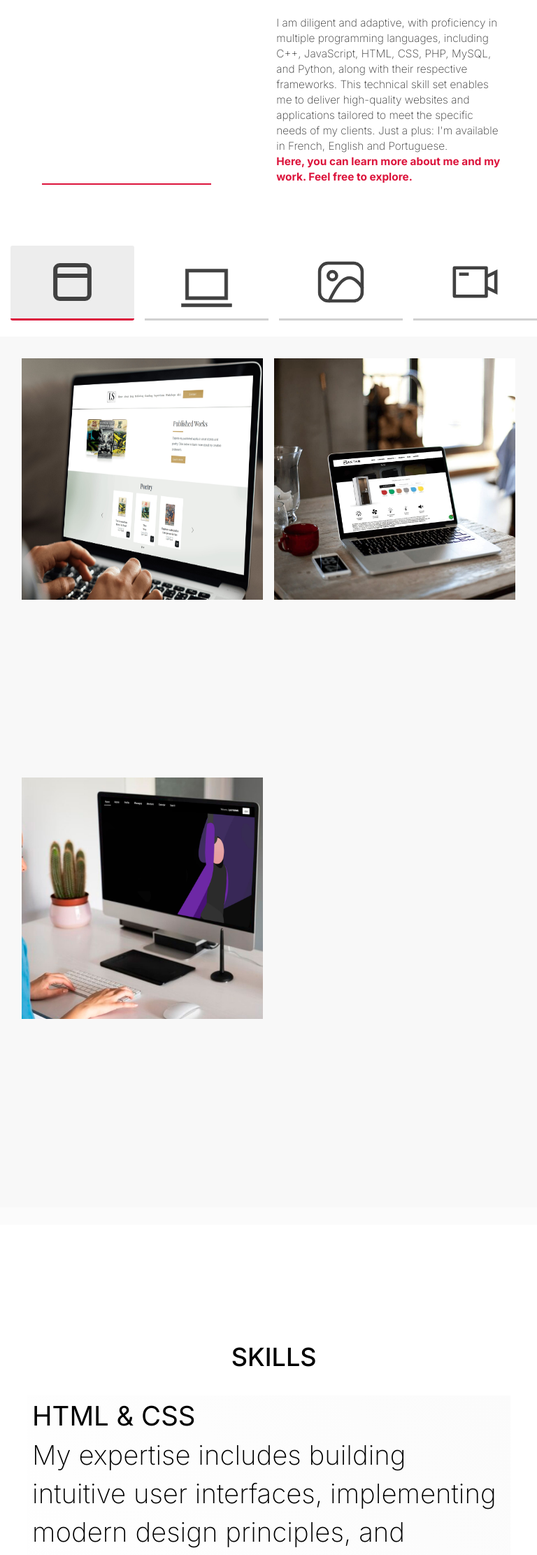
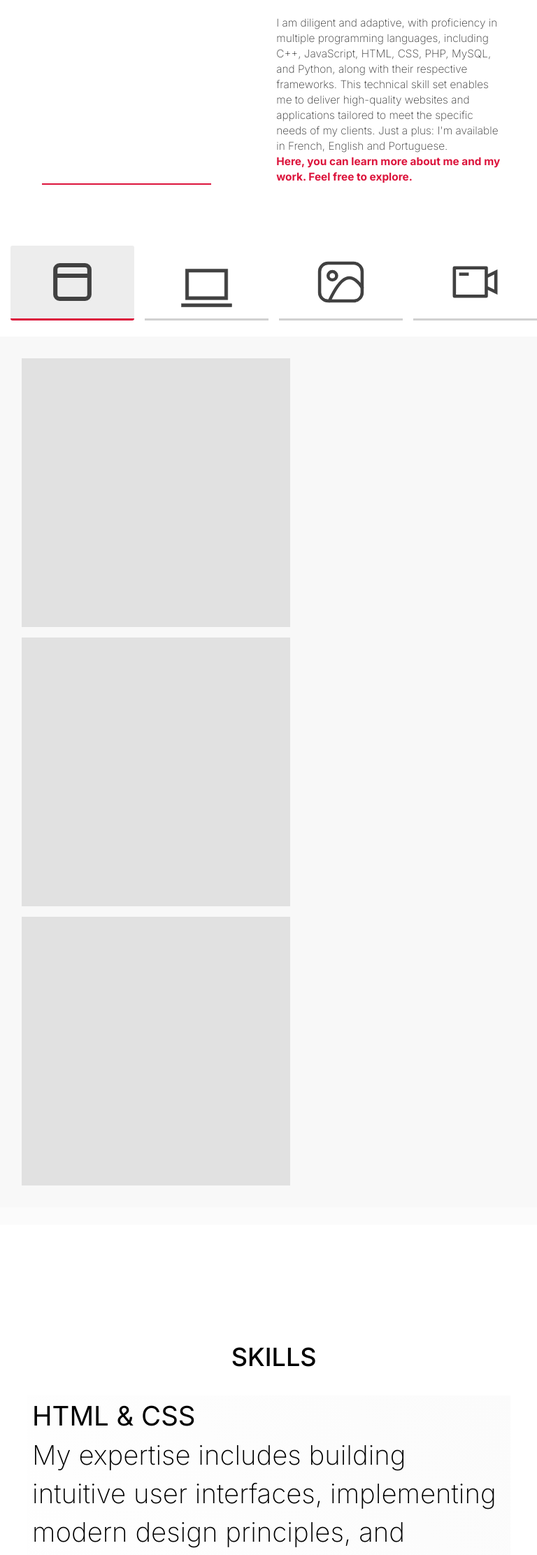
Before and after one commit to lyszt/lyszt.github.io, a Jekyll site: the page built from index.html, in a window 768 px wide. Shown: the part 1473-3695 px from the top of the page at 70% size. Built offline with Jekyll 4.4.1, drawn with Linux system fonts in a browser that asks for light colours.

Commit message:
Responsitivity height alterations

```diff
--- a/css/480.css
+++ b/css/480.css
@@ -130,6 +130,9 @@
 
   /* Pick your poison - Pick Portfolio section */
 
+  .pick-portfolio .widgets {
+    height: 72vh;
+  }
   .pick-portfolio {
     margin-top: 5vw;
     margin-bottom: 5vw;
@@ -153,6 +156,9 @@
     width: 50vw;
     height: 50vw;
   }
+  .port-folder .project  img{
+    display: none;
+  }
   .portfolio-picker {
     padding-bottom: 3vw;
   }
@@ -162,13 +168,13 @@
   }
   .port-folder {
     padding: 3vw;
+    height: 70vh;
   }
   .project .hover-setup {
     opacity: 1 !important;
   }
-  .project .hover-setup img {
-    display: none;
-  }
+
+
   /*  SERVICES OFFERED */
   .services-offered {
     background-color: white;
--- a/css/768.css
+++ b/css/768.css
@@ -186,18 +186,20 @@
     display: none;
   }
   .port-folder .project {
-    width: 45vw;
-    height: 45vw;
+    width: 50vw;
+    height: 50vw;
   }
+  .port-folder .project  img{
+    display: none;
+  }
+
   .portfolio-picker {
     padding-bottom: 3vw;
   }
   .project .hover-setup {
     opacity: 1 !important;
   }
-  .project .hover-setup img {
-    display: none;
-  }
+
   .pick-portfolio {
     background-color: #fbfbfb;
   }
```
